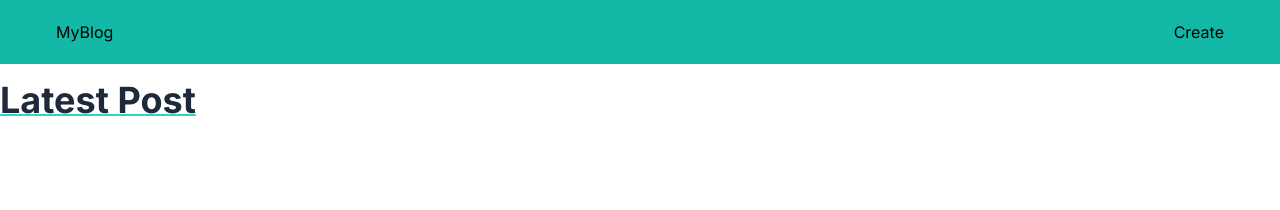
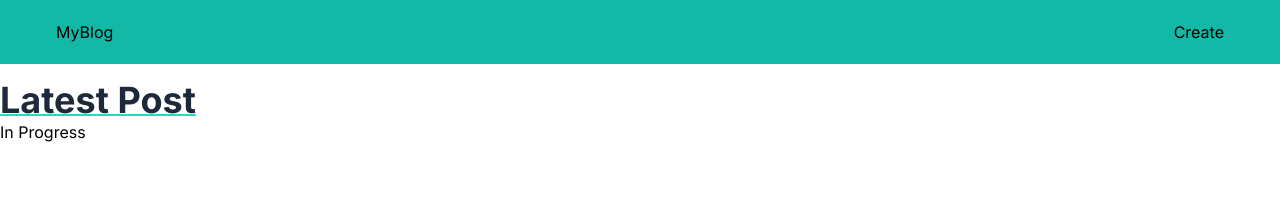
Before and after one commit to ASECU-Cloud/MERN-Agung, a React (Create React App) app: page / in a window 1280 px wide. Shown: the top 210 px of the page. Built offline with nearby package versions, Linux system fonts and the light colour scheme.

Commit message:
another CI CD Check

```diff
--- a/src/parts/Blogs.jsx
+++ b/src/parts/Blogs.jsx
@@ -4,7 +4,7 @@
             <h2 className="text-4xl font-bold underline decoration-teal-400 decoration-2 text-slate-800">
                Latest Post
             </h2>
-
+            <p>In Progress</p>
         </div>
      );
 }
```
